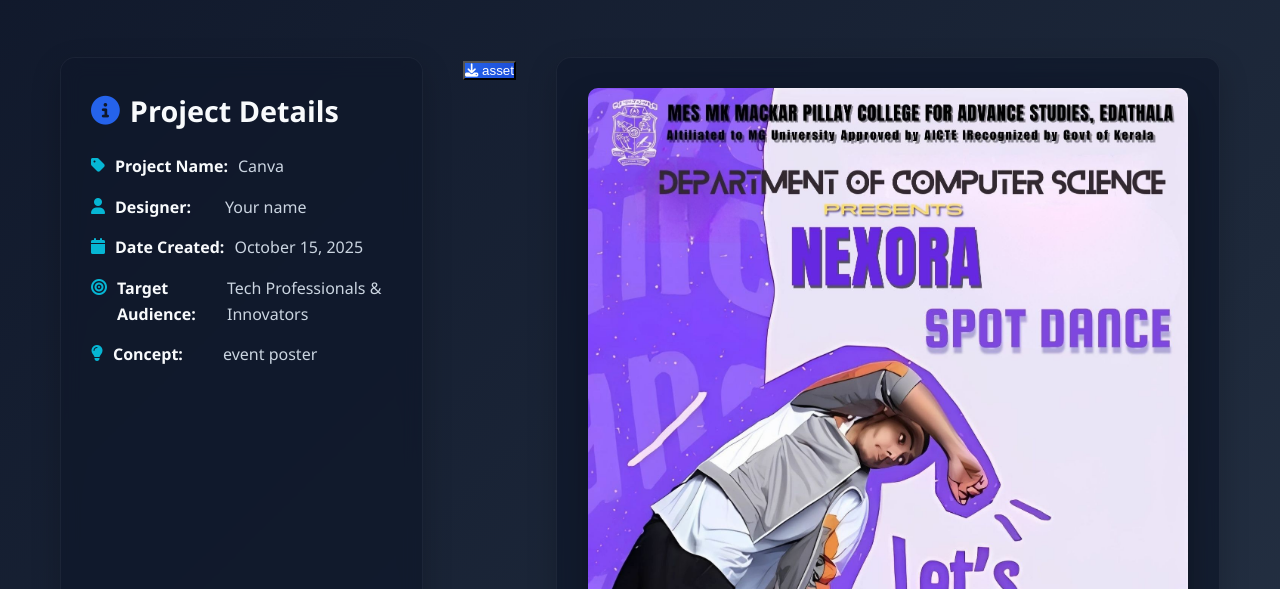
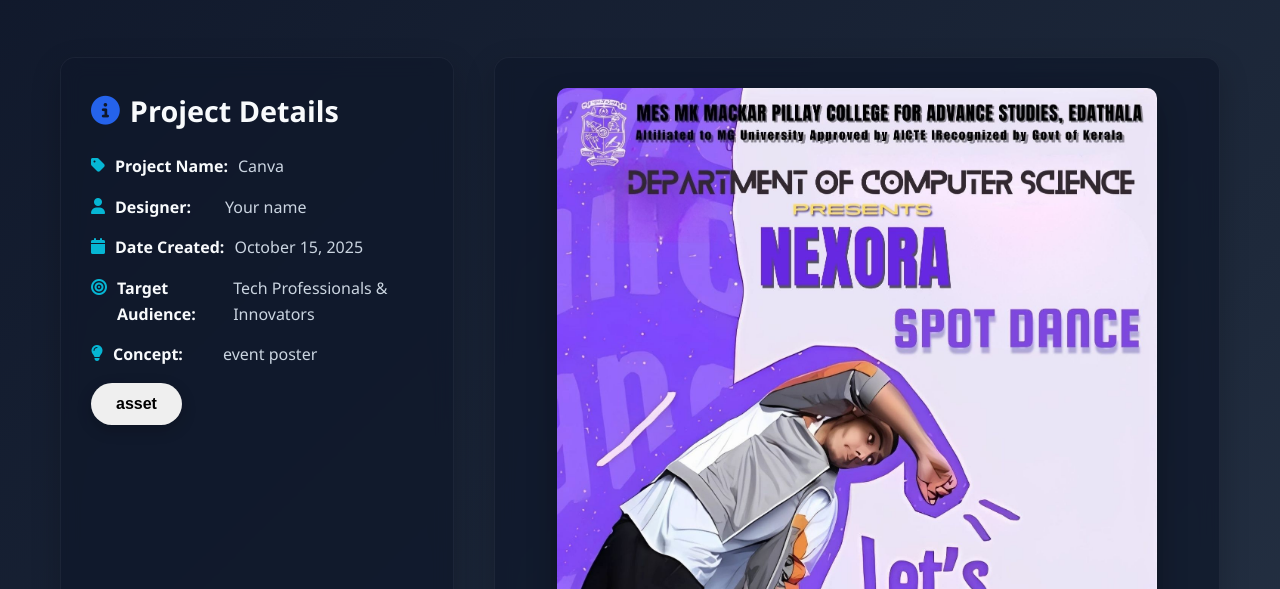
Before and after one commit to mhd-humraz/pptx, a plain HTML site: page project.html in a window 1280 px wide. Shown: the part 211-800 px from the top of the page. Drawn offline with Linux system fonts and the light colour scheme.

Commit message:
Update project.html

```diff
--- a/project.html
+++ b/project.html
@@ -267,7 +267,7 @@
       border-top: 1px solid rgba(255, 255, 255, 0.05);
     }
 
-    @media (max-width: 768px) {
+    @media (max-wid/home/user/humraz/pptx-mainth: 768px) {
       h1 {
         font-size: 2.5rem;
       }
@@ -345,14 +345,14 @@
           <strong>Concept:</strong>
           <span>event poster</span>
         </div>
-      </div>
 
-      <div class="poster.controls">
-          <button class="btn_primary" onclick="window.location.href='https://drive.google.com/drive/folders/1jGQel4E0EYdiDEroFg6qQ-ylsSqBG6Im'">
-          <i class="fas fa-download"></i> asset
+
+       <div class="poster.controls">
+        <button type="button" class="btn btn-outline-primary"onclick="window.location.href='https://drive.google.com/drive/folders/1jGQel4E0EYdiDEroFg6qQ-ylsSqBG6Im'">
+          asset
           </button>
-      </div>
-
+       </div>
+     </div>
       <div class="poster-container">
         <div class="poster-frame">
           <!-- Replace the src attribute with your actual poster image URL -->
```
